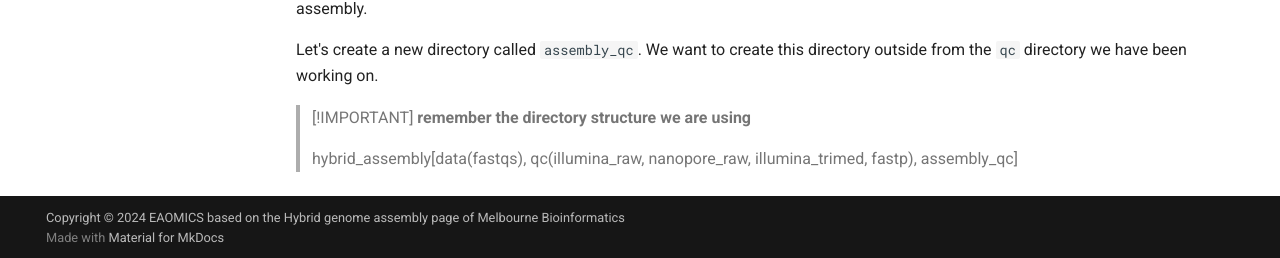
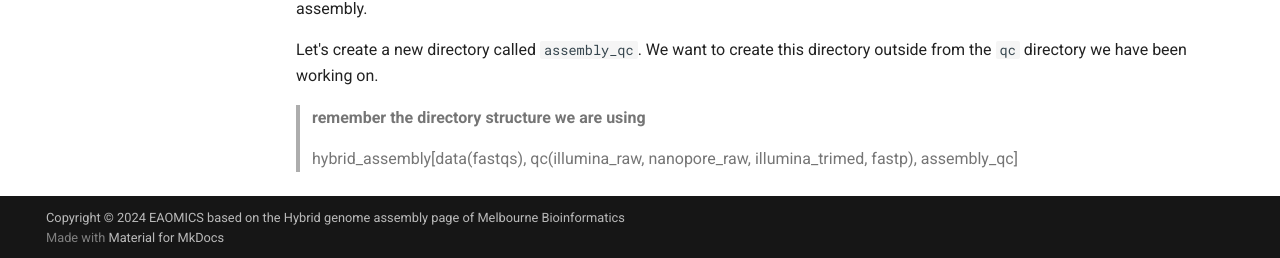
Before and after one commit to EAEOMICS/Hybrid-genome-assembly-practice, an MkDocs documentation site: the page built from docs/index.md, in a window 1280 px wide and 900 px high, scrolled down 4570 px. Shown: the part 639-897 px from the top of the window. Built offline with MkDocs 1.6.1 and Material for MkDocs 9.7.7, drawn with Linux system fonts in a browser that asks for light colours; emoji names are drawn with the system emoji font.

Commit message:
Update index.md

```diff
--- a/docs/index.md
+++ b/docs/index.md
@@ -139,7 +139,7 @@ We expect the reference genome to have all of these genes. When running `Busco`,
 
 Let's create a new directory called `assembly_qc`. We want to create this directory outside from the `qc` directory we have been working on.
 
-> [!IMPORTANT]
+
 > **remember the directory structure we are using**
 >
 >hybrid_assembly[data(fastqs), qc(illumina_raw, nanopore_raw, illumina_trimed, fastp), assembly_qc]
```
